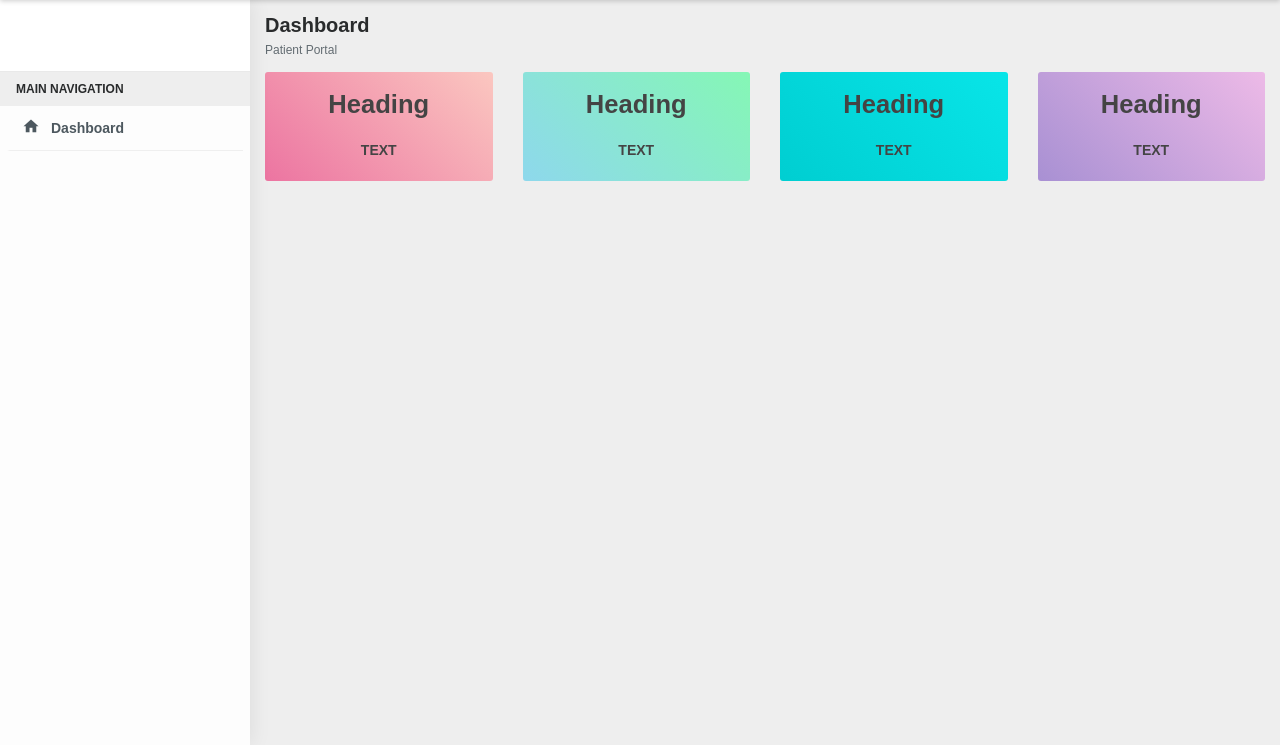
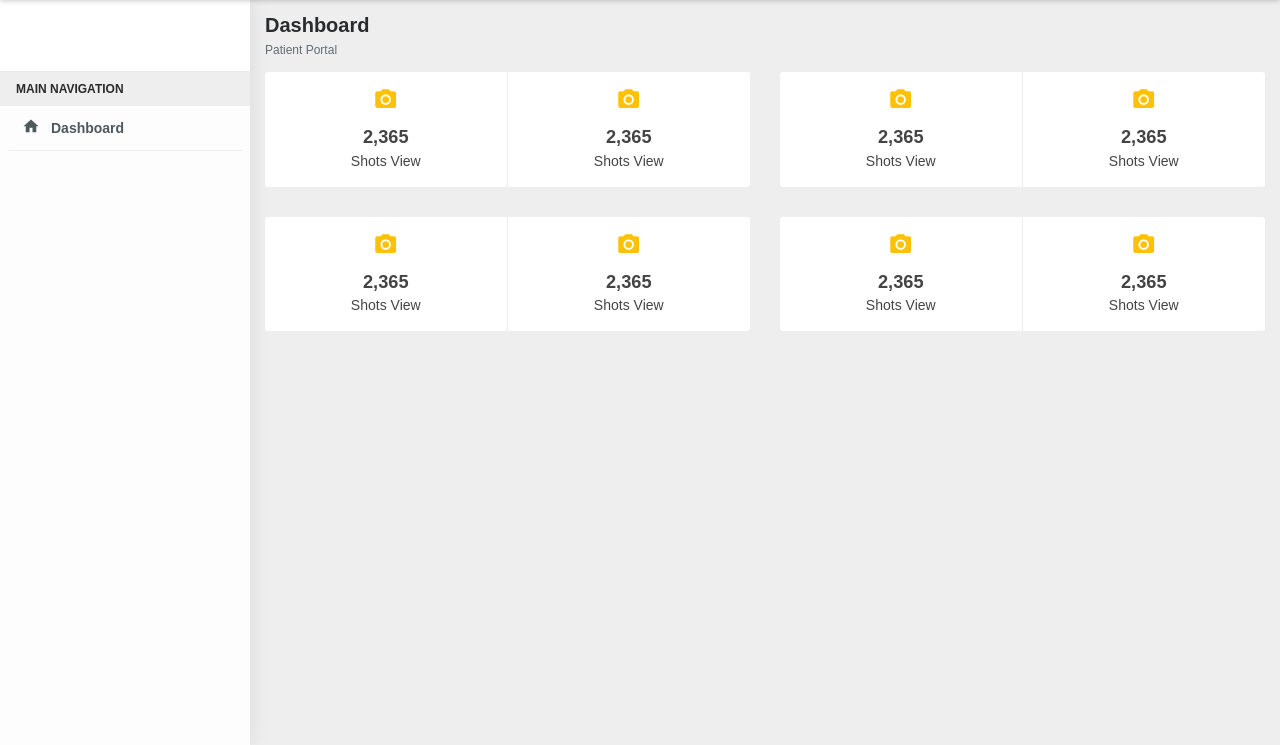
Before and after one commit to UBprojects/patient_ui, a Django app: template patient_ui/templates/patient_ui/app/dashboard.html in a window 1280 px wide. Shown: the part 55-800 px from the top of the page. Run offline with Django 3.2, Linux system fonts and the light colour scheme; the template is opened without the code that fills it, so the values that code supplies are empty; parts of the project's set-up code (start-up, migrations or seed data) failed here and were passed over; some libraries are stand-ins or nearby versions; some web fonts are replaced.

Commit message:
changing dashboard layout

```diff
--- a/patient_ui/templates/patient_ui/app/dashboard.html
+++ b/patient_ui/templates/patient_ui/app/dashboard.html
@@ -14,36 +14,86 @@
     </div>
     <div class="container-fluid">
         <div class="row clearfix">
-            <div class="col-lg-3 col-md-6 col-sm-12 text-center">
-                <div class="card overflowhidden l-salmon">
-                    <div class="body">
-                        <h3 class="m-t-0">Heading</h3>
-                        <h6 class="m-t-20">Text</h6>
-                    </div>
+            <div class="col-lg-6">
+                <div class="card">
+                    <ul class="row profile_state list-unstyled">
+                        <li class="col-lg-6 col-md-6 col-sm-12">
+                            <div class="body">
+                                <i class="zmdi zmdi-camera col-amber"></i>
+                                <h4>2,365</h4>
+                                <span>Shots View</span>
+                            </div>
+                        </li>
+                        <li class="col-lg-6 col-md-6 col-sm-12">
+                            <div class="body">
+                                <i class="zmdi zmdi-camera col-amber"></i>
+                                <h4>2,365</h4>
+                                <span>Shots View</span>
+                            </div>
+                        </li>
+                    </ul>
                 </div>
             </div>
-            <div class="col-lg-3 col-md-6 col-sm-12 text-center">
-                <div class="card overflowhidden l-seagreen">
-                    <div class="body">
-                        <h3 class="m-t-0">Heading</h3>
-                        <h6 class="m-t-20">Text</h6>
-                    </div>
+            <div class="col-lg-6">
+                <div class="card">
+                    <ul class="row profile_state list-unstyled">
+                        <li class="col-lg-6 col-md-6 col-sm-12">
+                            <div class="body">
+                                <i class="zmdi zmdi-camera col-amber"></i>
+                                <h4>2,365</h4>
+                                <span>Shots View</span>
+                            </div>
+                        </li>
+                        <li class="col-lg-6 col-md-6 col-sm-12">
+                            <div class="body">
+                                <i class="zmdi zmdi-camera col-amber"></i>
+                                <h4>2,365</h4>
+                                <span>Shots View</span>
+                            </div>
+                        </li>
+                    </ul>
                 </div>
             </div>
-            <div class="col-lg-3 col-md-6 col-sm-12 text-center">
-                <div class="card overflowhidden l-turquoise">
-                    <div class="body">
-                        <h3 class="m-t-0">Heading</h3>
-                        <h6 class="m-t-20">Text</h6>
-                    </div>
+        </div>
+        <div class="row clearfix">
+            <div class="col-lg-6">
+                <div class="card">
+                    <ul class="row profile_state list-unstyled">
+                        <li class="col-lg-6 col-md-6 col-sm-12">
+                            <div class="body">
+                                <i class="zmdi zmdi-camera col-amber"></i>
+                                <h4>2,365</h4>
+                                <span>Shots View</span>
+                            </div>
+                        </li>
+                        <li class="col-lg-6 col-md-6 col-sm-12">
+                            <div class="body">
+                                <i class="zmdi zmdi-camera col-amber"></i>
+                                <h4>2,365</h4>
+                                <span>Shots View</span>
+                            </div>
+                        </li>
+                    </ul>
                 </div>
             </div>
-            <div class="col-lg-3 col-md-6 col-sm-12 text-center">
-                <div class="card overflowhidden l-parpl">
-                    <div class="body">
-                        <h3 class="m-t-0">Heading</h3>
-                        <h6 class="m-t-20">Text</h6>
-                    </div>
+            <div class="col-lg-6">
+                <div class="card">
+                    <ul class="row profile_state list-unstyled">
+                        <li class="col-lg-6 col-md-6 col-sm-12">
+                            <div class="body">
+                                <i class="zmdi zmdi-camera col-amber"></i>
+                                <h4>2,365</h4>
+                                <span>Shots View</span>
+                            </div>
+                        </li>
+                        <li class="col-lg-6 col-md-6 col-sm-12">
+                            <div class="body">
+                                <i class="zmdi zmdi-camera col-amber"></i>
+                                <h4>2,365</h4>
+                                <span>Shots View</span>
+                            </div>
+                        </li>
+                    </ul>
                 </div>
             </div>
         </div>
```
